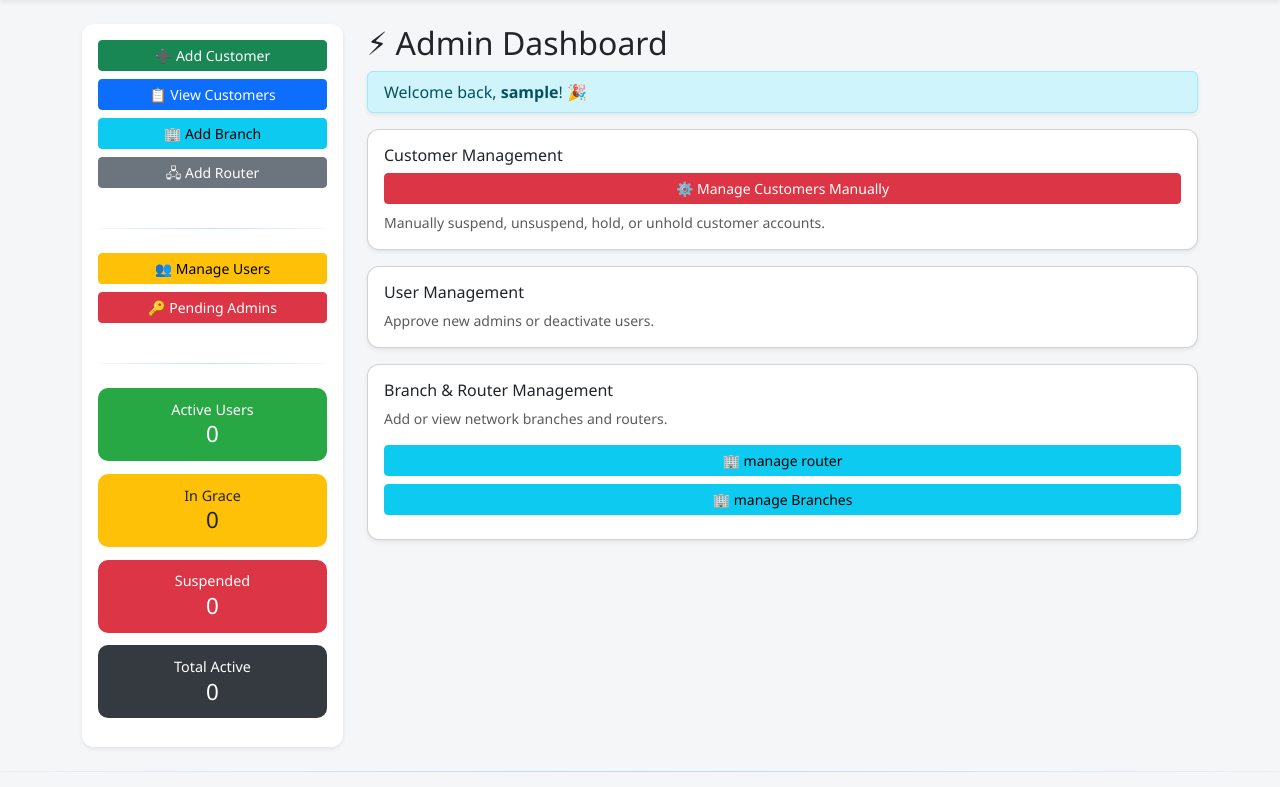
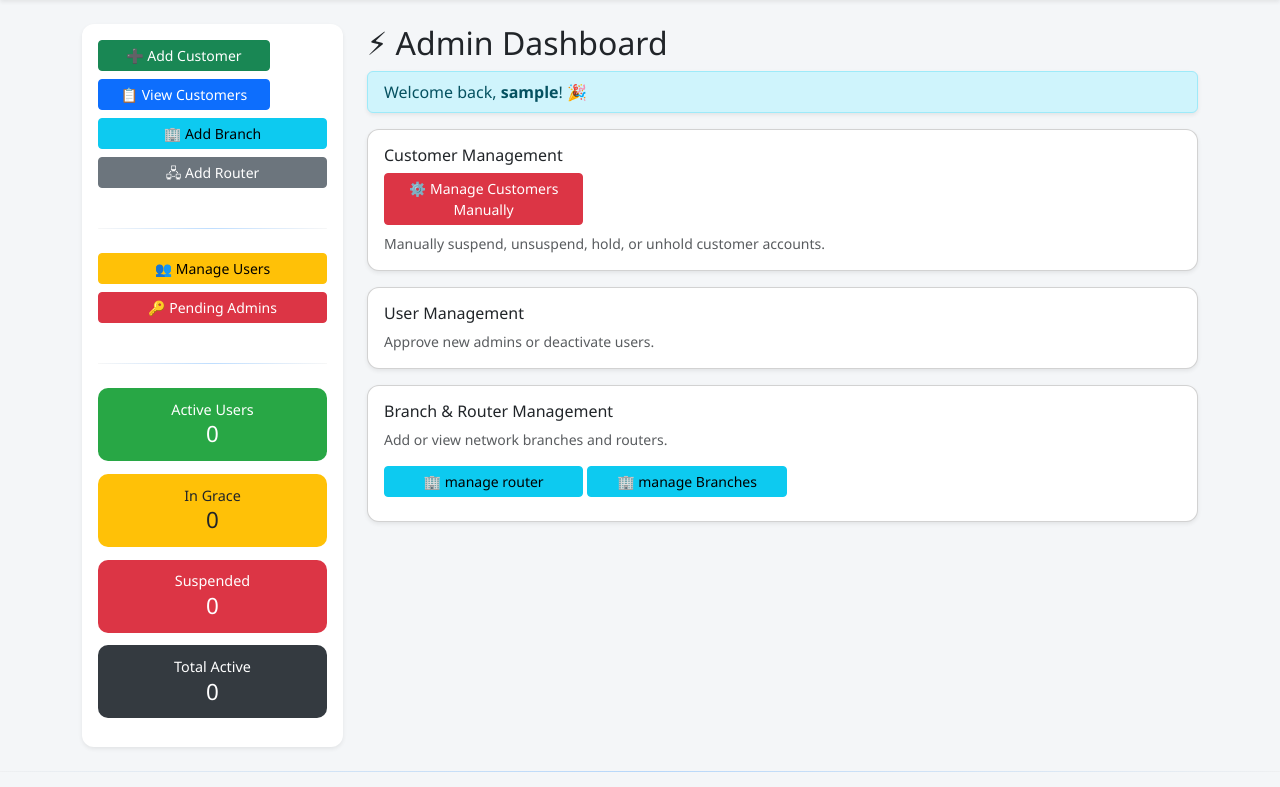
Before and after one commit to sakwasilas/wif_system, a Flask app: page /admin_dashboard in a window 1280 px wide. Shown: the part 57-844 px from the top of the page. Run offline with Flask 3, Linux system fonts and the light colour scheme; the visitor is signed in with stand-in values (Sample User, id 1); data that the repository does not hold is empty.

Commit message:
new database

```diff
--- a/connections.py
+++ b/connections.py
@@ -1,8 +1,8 @@
 from sqlalchemy import create_engine
 from sqlalchemy.orm import sessionmaker, scoped_session, declarative_base
 
-# ✅ New database URL
-DATABASE_URL = "postgresql://wifi_4z1b_user:ttgov76KC9Juh3be3GlDyKGCt3cvCmEI@dpg-d3jmlk9r0fns738cjhe0-a.oregon-postgres.render.com:5432/wifi_4z1b?sslmode=require"
+# ✅ Updated database URL
+DATABASE_URL = "postgresql://wifi_9u5q_user:8R8b5PIa2TIOsNgURwM9x9nmCl9R937H@dpg-d3n0vdhr0fns739jktvg-a.oregon-postgres.render.com:5432/wifi_9u5q?sslmode=require"
 
 # Create SQLAlchemy engine
 engine = create_engine(DATABASE_URL)
--- a/templates/admin/admin_dashboard.html
+++ b/templates/admin/admin_dashboard.html
@@ -82,8 +82,8 @@
                 <div class="sidebar shadow-sm">
 
                     <!-- Quick Actions -->
-                    <a href="{{ url_for('add_customer') }}" class="btn btn-success btn-sm w-100 mb-2">➕ Add Customer</a>
-                    <a href="{{ url_for('list_customers') }}" class="btn btn-primary btn-sm w-100 mb-2">📋 View Customers</a>
+                    <a href="{{ url_for('add_customer') }}" class="btn btn-success btn-sm w-75 mb-2">➕ Add Customer</a>
+                    <a href="{{ url_for('list_customers') }}" class="btn btn-primary btn-sm w-75 mb-2">📋 View Customers</a>
 
                     <!-- Branch and Router -->
                     <a href="{{ url_for('add_branch') }}" class="btn btn-info btn-sm w-100 mb-2">🏢 Add Branch</a>
@@ -129,7 +129,7 @@
                 <div class="card shadow-sm">
                     <div class="card-body">
                         <h5 class="card-title">Customer Management</h5>
-                             <a href="{{ url_for('manual_manage_customers') }}" class="btn btn-danger btn-sm w-100 mb-2">
+                             <a href="{{ url_for('manual_manage_customers') }}" class="btn btn-danger btn-sm w-25 mb-2">
                                     ⚙️ Manage Customers Manually
                                                      </a>
                                             <p class="card-text text-muted small">
@@ -150,8 +150,8 @@
                     <div class="card-body">
                         <h5 class="card-title">Branch & Router Management</h5>
                         <p class="card-text text-muted small">Add or view network branches and routers.</p>
-                        <a href="{{ url_for('list_routers') }}" class="btn btn-info btn-sm w-100 mb-2">🏢 manage router</a>
-                        <a href="{{ url_for('list_branches') }}" class="btn btn-info btn-sm w-100 mb-2">🏢 manage Branches</a>
+                        <a href="{{ url_for('list_routers') }}" class="btn btn-info btn-sm w-25 mb-2">🏢 manage router</a>
+                        <a href="{{ url_for('list_branches') }}" class="btn btn-info btn-sm w-25 mb-2">🏢 manage Branches</a>
 
                     </div>
                 </div>
```
